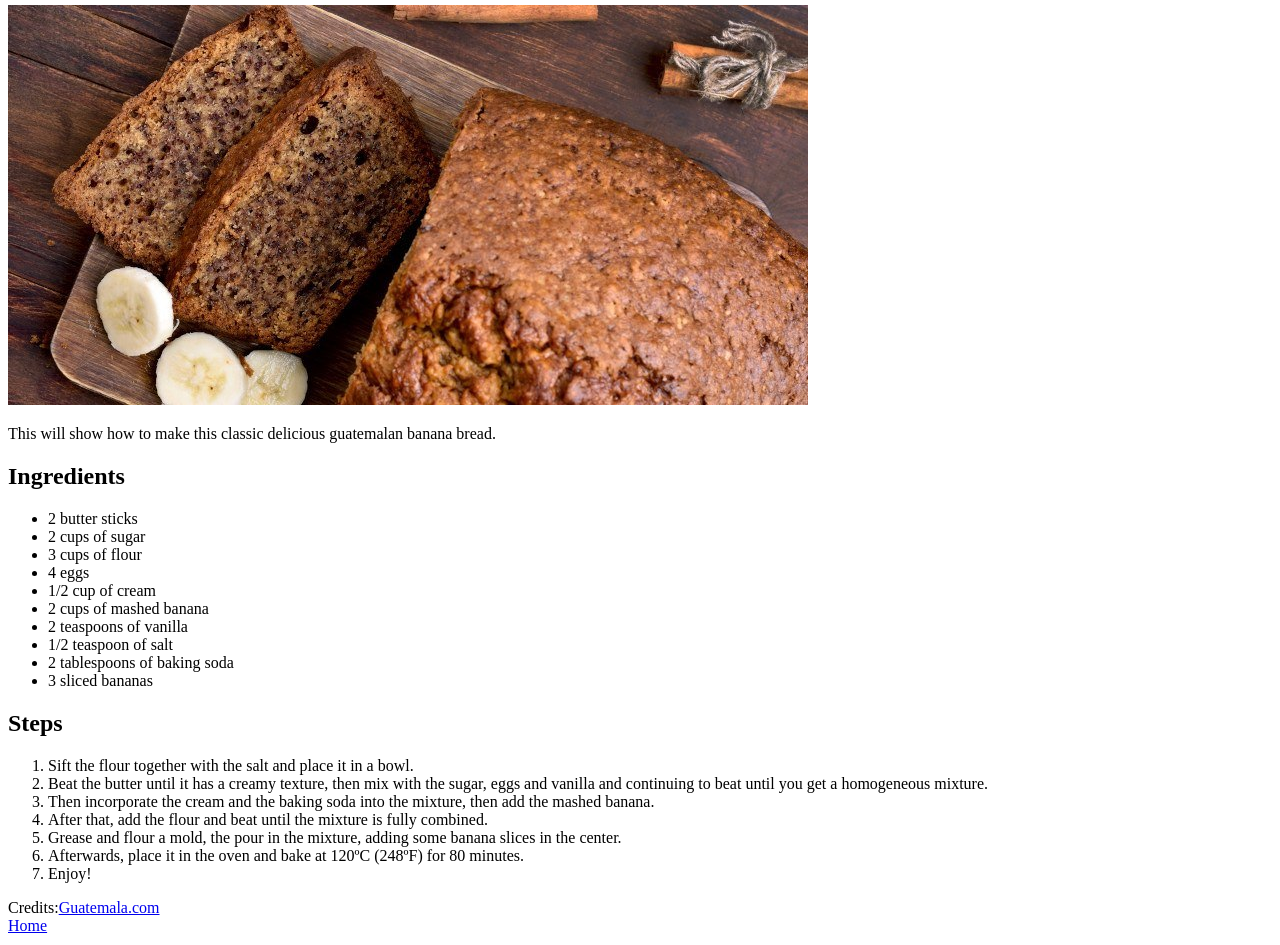
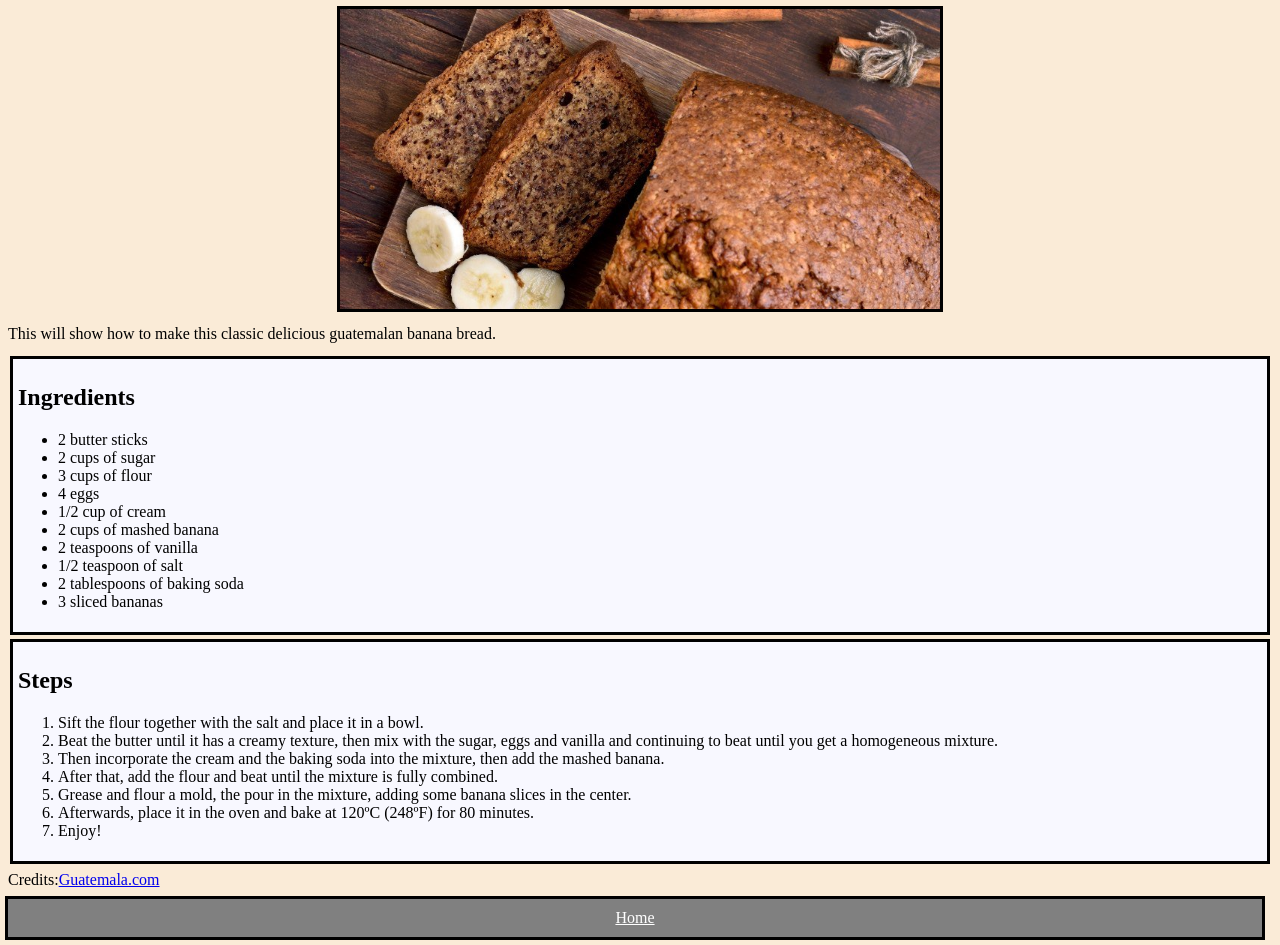
Before and after one commit to roboto3462/odin-recipes, a plain HTML site: page recipes/banana_bread.html in a window 1280 px wide. Shown: the part 75-1020 px from the top of the page. Drawn offline with Linux system fonts and the light colour scheme.

Commit message:
css and changes

```diff
--- /dev/null
+++ b/css/style.css
@@ -0,0 +1,36 @@
+body {
+    background-color: antiquewhite;
+}
+
+h1, .recipe, img, .instructions, .home {
+    background-color: gray;
+    outline: 3px solid black;
+}
+
+h1 {
+    text-align: center;
+    padding: 2px;
+}
+.recipe, .home {
+   padding: 10px;
+    text-align: center;
+    margin-right: 10px;
+    color: white;
+}
+
+img {
+    height: 300px;
+    display: block;
+    margin: 10px auto;
+}
+
+.instructions {
+    margin: 10px 5px;
+    padding: 5px;
+    background-color: ghostwhite;
+}
+
+.home {
+    margin-top: 10px;
+    display: block;
+}
--- a/recipes/banana_bread.html
+++ b/recipes/banana_bread.html
@@ -3,6 +3,7 @@
 <head>
     <meta charset="UTF-8">
     <meta name="viewport" content="width=device-width, initial-scale=1.0">
+    <link rel="stylesheet" href="../css/style.css">
     <title>Banana Bread</title>
 </head>
 <body>
@@ -11,7 +12,8 @@
 
     <p>This will show how to make this classic delicious guatemalan banana bread.</p>
 
-    <h2>Ingredients</h3>
+    <div class="instructions">
+       <h2>Ingredients</h3>
     <ul>
         <li>2 butter sticks</li>
         <li>2 cups of sugar</li>
@@ -24,8 +26,10 @@
         <li>2 tablespoons of baking soda</li>
         <li>3 sliced bananas</li>
     </ul>
+    </div>
 
-    <h2>Steps</h2>
+    <div class="instructions">
+       <h2>Steps</h2>
     <ol>
         <li>Sift the flour together with the salt and place it in a bowl.</li>
         <li>Beat the butter until it has a creamy texture, then mix with the sugar, eggs and vanilla and continuing to beat until you get a homogeneous mixture.</li>
@@ -35,10 +39,12 @@
         <li>Afterwards, place it in the oven and bake at 120ºC (248ºF) for 80 minutes.</li>
         <li>Enjoy!</li>
     </ol>
+    </div>
 
-    <footer>
-        <span>Credits:</span><a href="https://aprende.guatemala.com/cultura-guatemalteca/cocina/receta-pan-banano-guatemalteco/">Guatemala.com</a>
-    </footer>
-    <a href="../index.html">Home</a>
+    <span>Credits:</span><a href="https://aprende.guatemala.com/cultura-guatemalteca/cocina/receta-pan-banano-guatemalteco/">Guatemala.com</a>
+
+    <div>
+        <a class="home" href="../index.html">Home</a>
+    </div>
 </body>
 </html>
```
Also changed, not shown: index.html (+4 -3 lines), recipes/guatemalan_rellenitos.html (+11 -6 lines), recipes/plantain_atole.html (+9 -4 lines).
